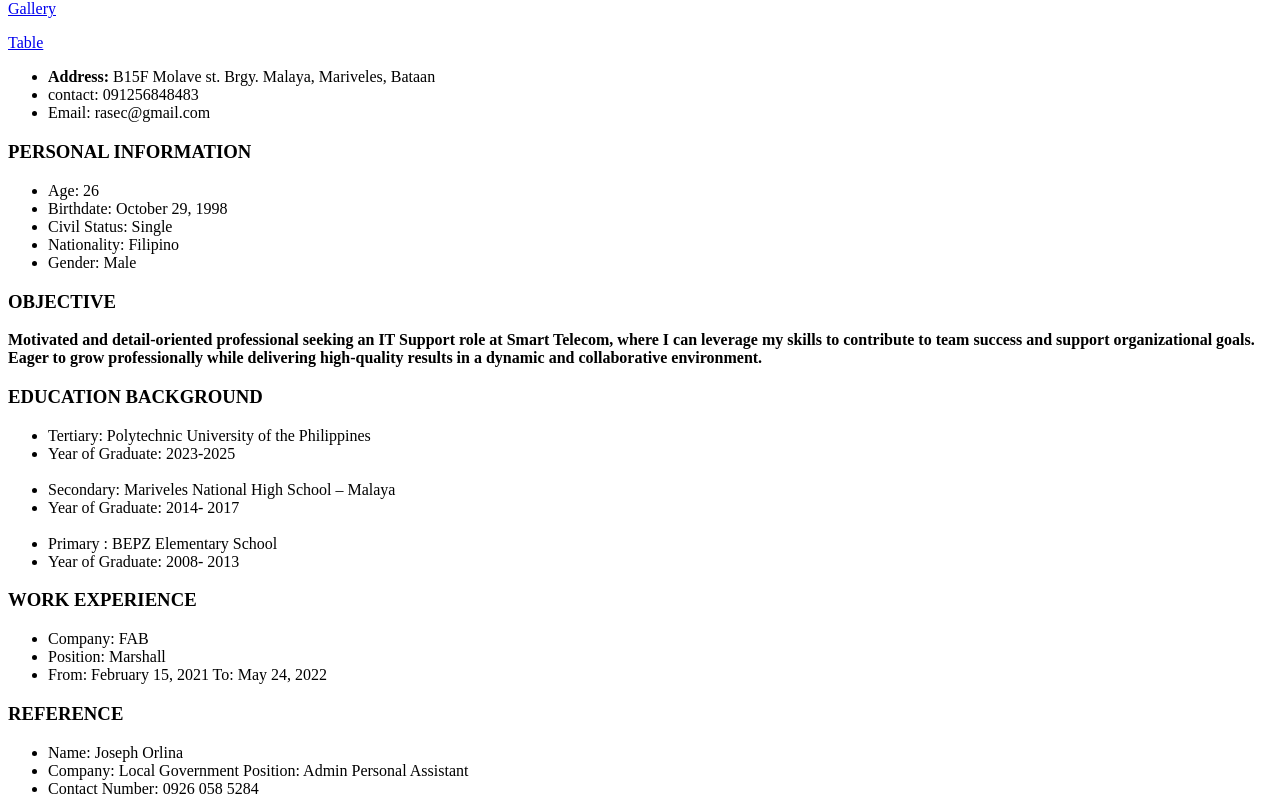
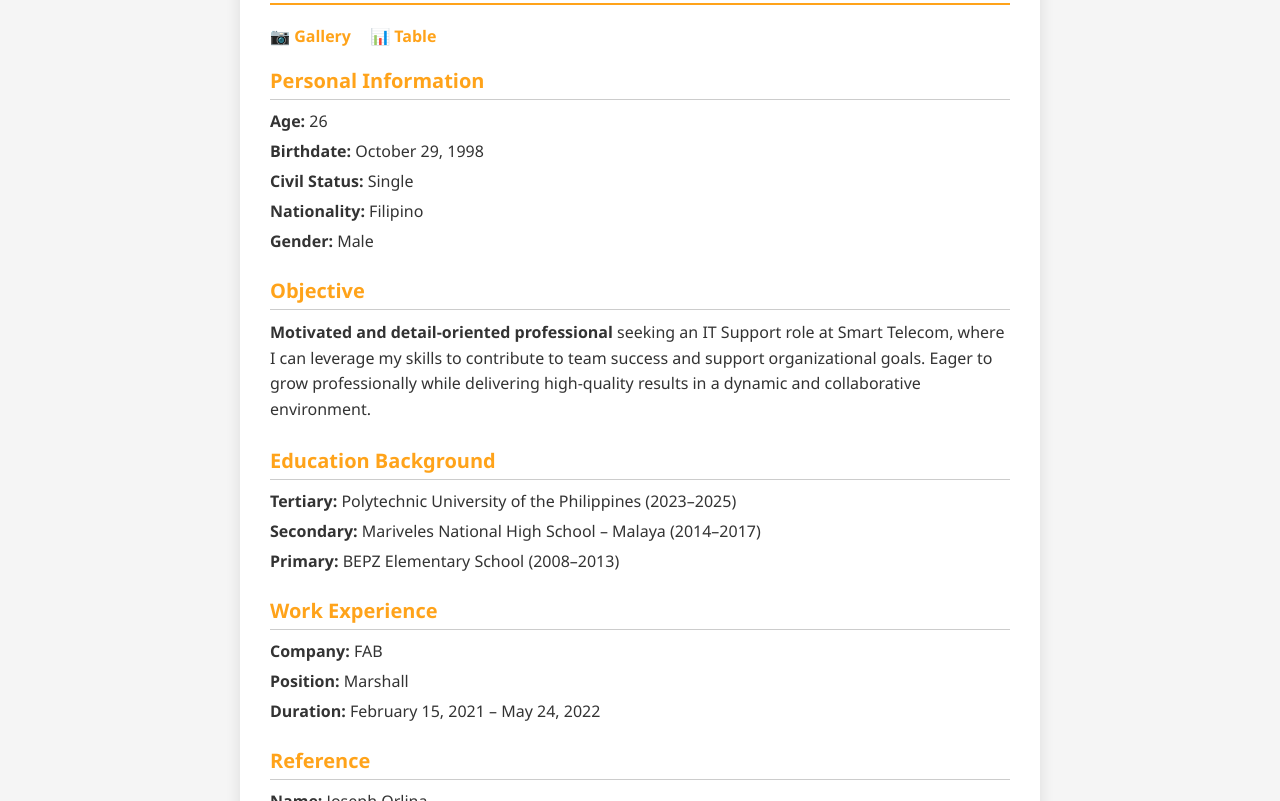
Before and after one commit to rasec1029/My-WebPage, a plain HTML site: page index.html in a window 1280 px wide. Shown: the part 182-983 px from the top of the page. Drawn offline with Linux system fonts and the light colour scheme.

Commit message:
Add files via upload

```diff
--- a/index.html
+++ b/index.html
@@ -1,54 +1,153 @@
-<!DOCTYPE>
-<html>
+<!DOCTYPE html>
+<html lang="en">
 <head>
-      <head><title>My Website</title></head>
+  <meta charset="UTF-8" />
+  <meta name="viewport" content="width=device-width, initial-scale=1" />
+  <title>Christler Rasec O. Naval - Resume</title>
+  <style>
+    * {
+      margin: 0;
+      padding: 0;
+      box-sizing: border-box;
+    }
+
+    body {
+      font-family: 'Segoe UI', Tahoma, Geneva, Verdana, sans-serif;
+      background-color: #f5f5f5;
+      color: #333;
+      padding: 40px 20px;
+    }
+
+    .container {
+      max-width: 800px;
+      margin: auto;
+      background-color: #fff;
+      padding: 30px;
+      border-radius: 10px;
+      box-shadow: 0 5px 15px rgba(0,0,0,0.1);
+    }
+
+    .header {
+      display: flex;
+      align-items: center;
+      margin-bottom: 20px;
+      border-bottom: 2px solid #ffa31a;
+      padding-bottom: 15px;
+    }
+
+    .header img {
+      width: 100px;
+      border-radius: 10px;
+      margin-right: 20px;
+    }
+
+    .header h1 {
+      font-size: 28px;
+      color: #333;
+    }
+
+    nav {
+      margin-bottom: 20px;
+    }
+
+    nav a {
+      margin-right: 15px;
+      text-decoration: none;
+      color: #ffa31a;
+      font-weight: bold;
+    }
+
+    section {
+      margin-bottom: 25px;
+    }
+
+    h2 {
+      color: #ffa31a;
+      font-size: 20px;
+      margin-bottom: 10px;
+      border-bottom: 1px solid #ccc;
+      padding-bottom: 5px;
+    }
+
+    ul {
+      list-style-type: none;
+      padding-left: 0;
+    }
+
+    li {
+      margin-bottom: 8px;
+    }
+
+    p {
+      line-height: 1.6;
+    }
+
+    .bold {
+      font-weight: bold;
+    }
+  </style>
 </head>
 <body>
+
+<div class="container">
+  <div class="header">
+    <img src="naval.jpg" alt="Christler Naval">
+    <div>
       <h1>Christler Rasec O. Naval</h1>
-<img src="naval.jpg" alt="My Photo" width="100">
+      <p>B15F Molave St., Brgy. Malaya, Mariveles, Bataan</p>
+      <p>📞 0912 568 48483 | 📧 rasec@gmail.com</p>
+    </div>
+  </div>
 
-<p><a href="gallery.html">Gallery</a></p>
-<p><a href="table.html">Table</a></p>
+  <nav>
+    <a href="gallery.html">📷 Gallery</a>
+    <a href="table.html">📊 Table</a>
+  </nav>
 
+  <section>
+    <h2>Personal Information</h2>
     <ul>
-<li><b>Address:</b> B15F Molave st. Brgy. Malaya, Mariveles, Bataan</li>
-<li>contact: 091256848483</li>
-<li>Email: rasec@gmail.com</li>
+      <li><span class="bold">Age:</span> 26</li>
+      <li><span class="bold">Birthdate:</span> October 29, 1998</li>
+      <li><span class="bold">Civil Status:</span> Single</li>
+      <li><span class="bold">Nationality:</span> Filipino</li>
+      <li><span class="bold">Gender:</span> Male</li>
     </ul>
-<h3>PERSONAL INFORMATION</h3>
+  </section>
+
+  <section>
+    <h2>Objective</h2>
+    <p><strong>Motivated and detail-oriented professional</strong> seeking an IT Support role at Smart Telecom, where I can leverage my skills to contribute to team success and support organizational goals. Eager to grow professionally while delivering high-quality results in a dynamic and collaborative environment.</p>
+  </section>
+
+  <section>
+    <h2>Education Background</h2>
     <ul>
-<li>Age: 26</li>
-<li>Birthdate: October 29, 1998</li>
-<li>Civil Status: Single</li>
-<li>Nationality: Filipino </li>
-<li>Gender: Male</li>
+      <li><span class="bold">Tertiary:</span> Polytechnic University of the Philippines (2023–2025)</li>
+      <li><span class="bold">Secondary:</span> Mariveles National High School – Malaya (2014–2017)</li>
+      <li><span class="bold">Primary:</span> BEPZ Elementary School (2008–2013)</li>
     </ul>
-<h3>OBJECTIVE</h3>
+  </section>
 
-<b><p>Motivated and detail-oriented professional seeking an IT Support role at Smart Telecom, where I can leverage my skills to contribute to team success and support organizational goals. Eager to grow professionally while delivering high-quality results in a dynamic and collaborative environment. </p></b>
+  <section>
+    <h2>Work Experience</h2>
+    <ul>
+      <li><span class="bold">Company:</span> FAB</li>
+      <li><span class="bold">Position:</span> Marshall</li>
+      <li><span class="bold">Duration:</span> February 15, 2021 – May 24, 2022</li>
+    </ul>
+  </section>
 
-<h3>EDUCATION BACKGROUND</h3>
+  <section>
+    <h2>Reference</h2>
     <ul>
-<li>Tertiary: Polytechnic University of the Philippines</li>
-<li>Year of Graduate: 2023-2025</li>
-<br>
-<li>Secondary: Mariveles National High School – Malaya</li>
-<li>Year of Graduate: 2014- 2017</li>
-<br>
-<li>Primary : BEPZ Elementary School</li>
-<li>Year of Graduate: 2008- 2013</li>
+      <li><span class="bold">Name:</span> Joseph Orlina</li>
+      <li><span class="bold">Company:</span> Local Government</li>
+      <li><span class="bold">Position:</span> Admin Personal Assistant</li>
+      <li><span class="bold">Contact:</span> 0926 058 5284</li>
     </ul>
-<h3>WORK EXPERIENCE</h3>
-<ul>
-<li>Company: FAB</li>
-<li>Position: Marshall</li>
-<li>From: February 15, 2021  To: May 24, 2022 </li>
-</ul>
-<h3>REFERENCE</h3>
-<ul>
-<li>Name: Joseph Orlina</li>
-<li>Company: Local Government   Position: Admin Personal Assistant</li>
-<li>Contact Number: 0926 058 5284</li>
-<ul>
+  </section>
+</div>
+
 </body>
 </html>
```
Lines whose indentation alone changed are shown as unchanged.
